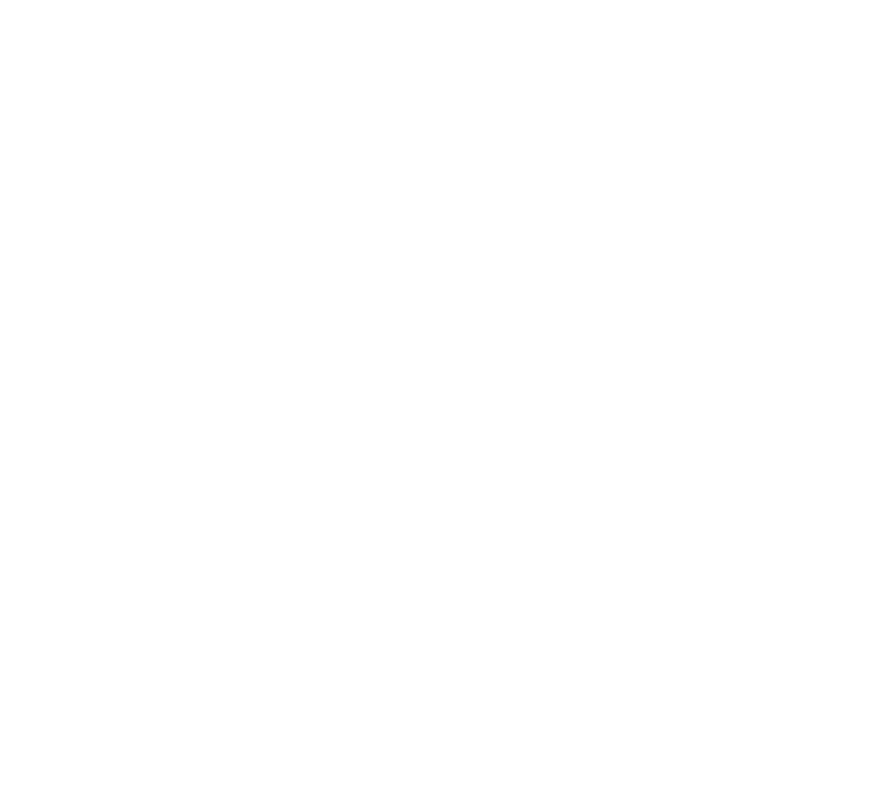
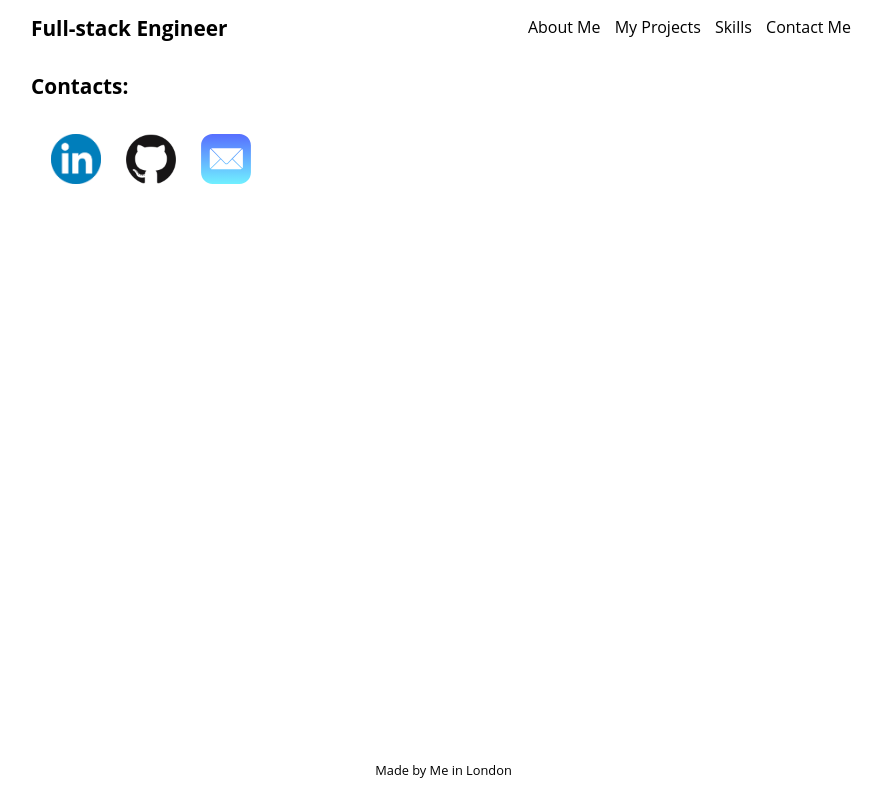
Before and after one commit to Vaskovics/Personal-Portfolio, a plain HTML site: page contact.html in a window 1280 px wide. Shown: the whole page, without its empty margins (199-1080 px from the left). Drawn offline with Linux system fonts and the light colour scheme.

Commit message:
finished my web page

```diff
--- a/contact.html
+++ b/contact.html
@@ -0,0 +1,42 @@
+<!DOCTYPE html>
+<html lang="en">
+<head>
+    <meta charset="UTF-8">
+    <meta http-equiv="X-UA-Compatible" content="IE=edge">
+    <meta name="viewport" content="width=device-width, initial-scale=1.0">
+    <title>Contact Me</title>
+    <link rel="stylesheet" href="style.css">
+</head>
+<body>
+    <div class="container">
+        <header id="contacth1"><h1>Full-stack Engineer</h1></header>
+        <nav>
+            <ul>
+                <li><a href="index.html" id="aboutme">About Me</a></li>
+                <li><a href="#" id="myprojects">My Projects</a></li>
+                <li><a href="#" id="skills">Skills</a></li>
+                <li><a href="contact.html" id="contactme">Contact Me</a></li>
+            </ul>
+        </nav>
+        <main>
+            <h1>Contacts:</h1>
+
+                <a href="https://www.linkedin.com/in/viktor-vaskovics-06a866199/">
+                    <img src="img/linkedin.png" alt="LinkedIn" class="contact">
+                </a>
+                <a href="https://github.com/Vaskovics"><img src="img/git.jpg" alt="GitHub" class="contact"></a>
+                <a href="mailto:someone@yoursite.com" target="_blank" rel="noopener noreferrer"><img src="img/mail.svg" alt="Mail" class="contact"></a>
+
+
+        </main>
+        <!--<div class="picture">Picture</div>-->
+        <div class="projects">
+
+        </div>
+        <div class="skills">
+
+        </div>
+        <footer>Made by Me in London</footer>
+        <script src="main.js"></script>
+</body>
+</html>
--- /dev/null
+++ b/main.js
@@ -0,0 +1,43 @@
+//Changing hover color of About Me
+const aboutMe = document.getElementById('aboutme');
+aboutMe.addEventListener('mouseover', changeColor);
+function changeColor(ev){
+    ev.target.style.color = "green";
+
+};
+aboutMe.addEventListener('mouseleave', returnColor);
+function returnColor(ev){
+    ev.target.style.color = 'black';
+
+};
+
+//Changing hover color of My Projects
+const myProjects = document.getElementById('myprojects');
+myProjects.addEventListener('mouseover', changeColor);
+myProjects.addEventListener('mouseleave', returnColor);
+
+//Changing hover color of Skils
+const skills = document.getElementById('skills');
+skills.addEventListener('mouseover', changeColor);
+skills.addEventListener('mouseleave', returnColor);
+
+//Changing hover color of Contact Me
+const contactMe = document.getElementById('contactme');
+contactMe.addEventListener('mouseover', changeColor);
+contactMe.addEventListener('mouseleave', returnColor);
+
+const skillsImg = document.getElementsByClassName('skillsimg');
+function increaseImg(ev){
+    ev.target.style.width = "55px";
+};
+
+for(let i=0; i<skillsImg.length; i++){
+    skillsImg[i].addEventListener('mouseover', increaseImg);
+}
+
+function decreaseImg(ev){
+    ev.target.style.width = '40px';
+};
+for(let i=0; i<skillsImg.length; i++){
+    skillsImg[i].addEventListener('mouseleave', decreaseImg);
+}
--- a/style.css
+++ b/style.css
@@ -52,11 +52,12 @@ main {
 footer{
     grid-area: footer;
     text-align: center;
+    font-size: 0.8rem;
+
 }
 
 h1 {
     font-size: 1.3rem;
-
 }
 
 nav li {
@@ -72,7 +73,7 @@ nav li a {
 .projects li a {
     text-decoration: none;
     color: black;
-    font-weight: 500;
+    font-weight:bold;
 }
 
 a:link {
@@ -92,7 +93,7 @@ main img {
 }
 
 .skills img {
-    width: 60px;
+    width: 40px;
 }
 
 @media only screen and (max-width: 700px){
@@ -134,7 +135,12 @@ main img {
         grid-area: footer;
     }
 
+}
+.contact {
+    width: 50px;
+    float: left;
+}
 
-
+img {
 
 }
```
Also changed, not shown: index.html (+16 -14 lines), img/favicon.png (added), img/linkedin.png (added), img/mail.svg (added).
